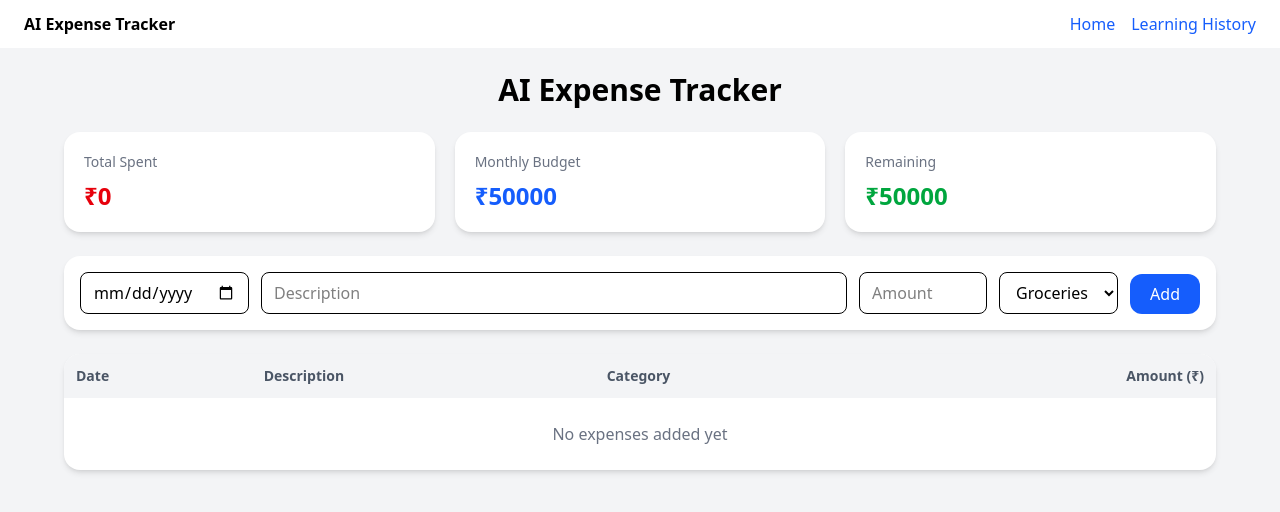
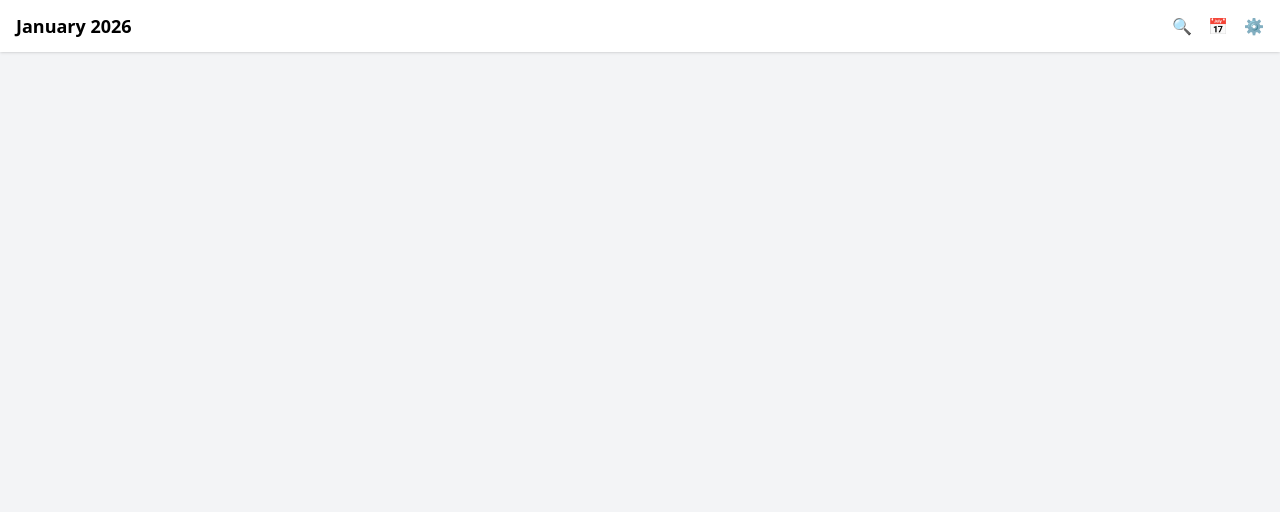
Before and after one commit to srinisapparada/expense-manager, a React (Vite) app in the folder expense-manager-react/: page / in a window 1280 px wide. Shown: the top 512 px of the page. Built offline with nearby package versions, Linux system fonts and the light colour scheme.

Commit message:
feat: add Header component

```diff
--- a/expense-manager-react/src/App.jsx
+++ b/expense-manager-react/src/App.jsx
@@ -1,27 +1,9 @@
-import { BrowserRouter, Routes, Route, Link } from "react-router-dom";
-import HomePage from "./HomePage";
-import LearningHistoryPage from "./components/LearningHistoryPage";
+import Header from "./components/Header";
 
 export default function App() {
   return (
-    <BrowserRouter>
-      <nav className="bg-white shadow-sm px-6 py-3 flex justify-between">
-        <span className="font-bold">AI Expense Tracker</span>
-
-        <div className="flex gap-4 text-blue-600">
-          <Link to="/" className="hover:underline">
-            Home
-          </Link>
-          <Link to="/learning-history" className="hover:underline">
-            Learning History
-          </Link>
-        </div>
-      </nav>
-
-      <Routes>
-        <Route path="/" element={<HomePage />} />
-        <Route path="/learning-history" element={<LearningHistoryPage />} />
-      </Routes>
-    </BrowserRouter>
+    <div className="min-h-screen bg-gray-100">
+      <Header />
+    </div>
   );
 }
--- /dev/null
+++ b/expense-manager-react/src/components/Header.jsx
@@ -0,0 +1,17 @@
+export default function Header() {
+  return (
+    <header className="flex items-center justify-between px-4 py-3 bg-white shadow-sm">
+      {/* Month Selector */}
+      <div className="text-lg font-semibold">
+        January 2026
+      </div>
+
+      {/* Icons */}
+      <div className="flex gap-4 text-gray-600">
+        <button className="hover:text-black">🔍</button>
+        <button className="hover:text-black">📅</button>
+        <button className="hover:text-black">⚙️</button>
+      </div>
+    </header>
+  );
+}
```
